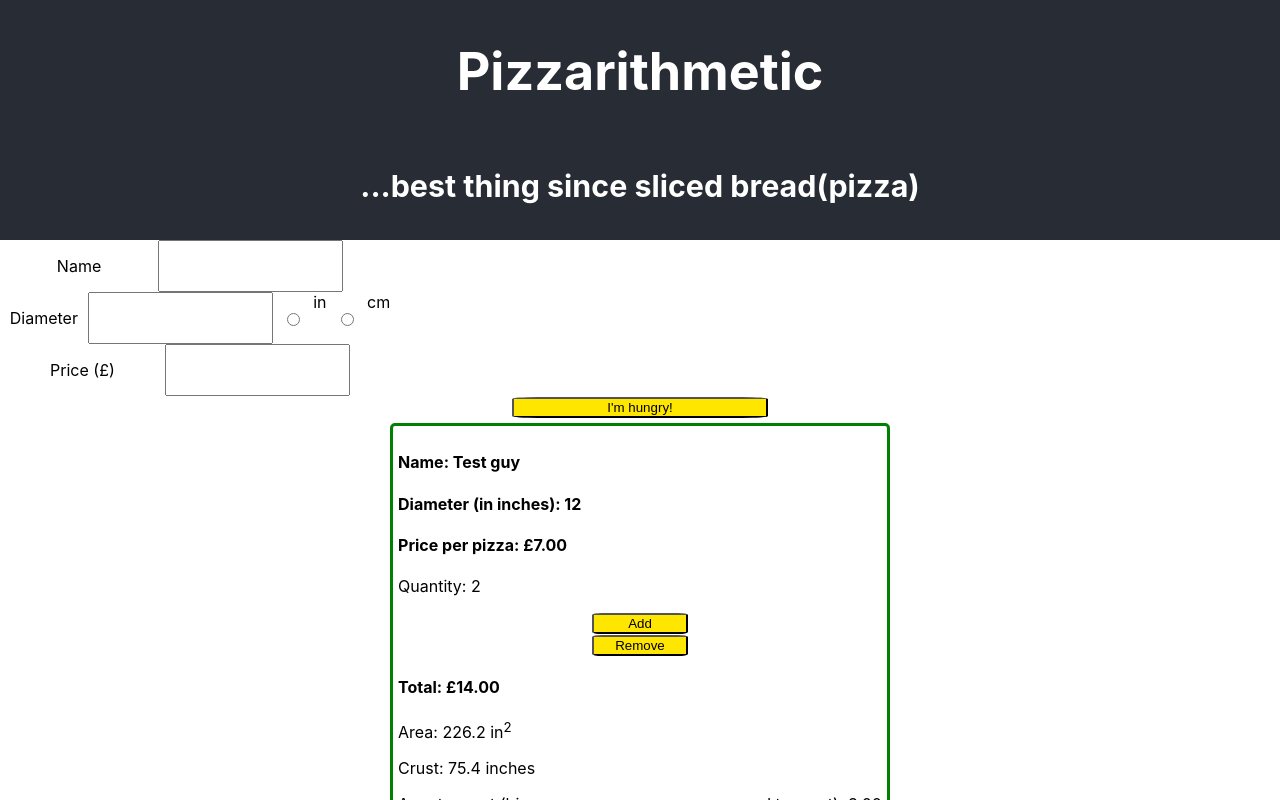
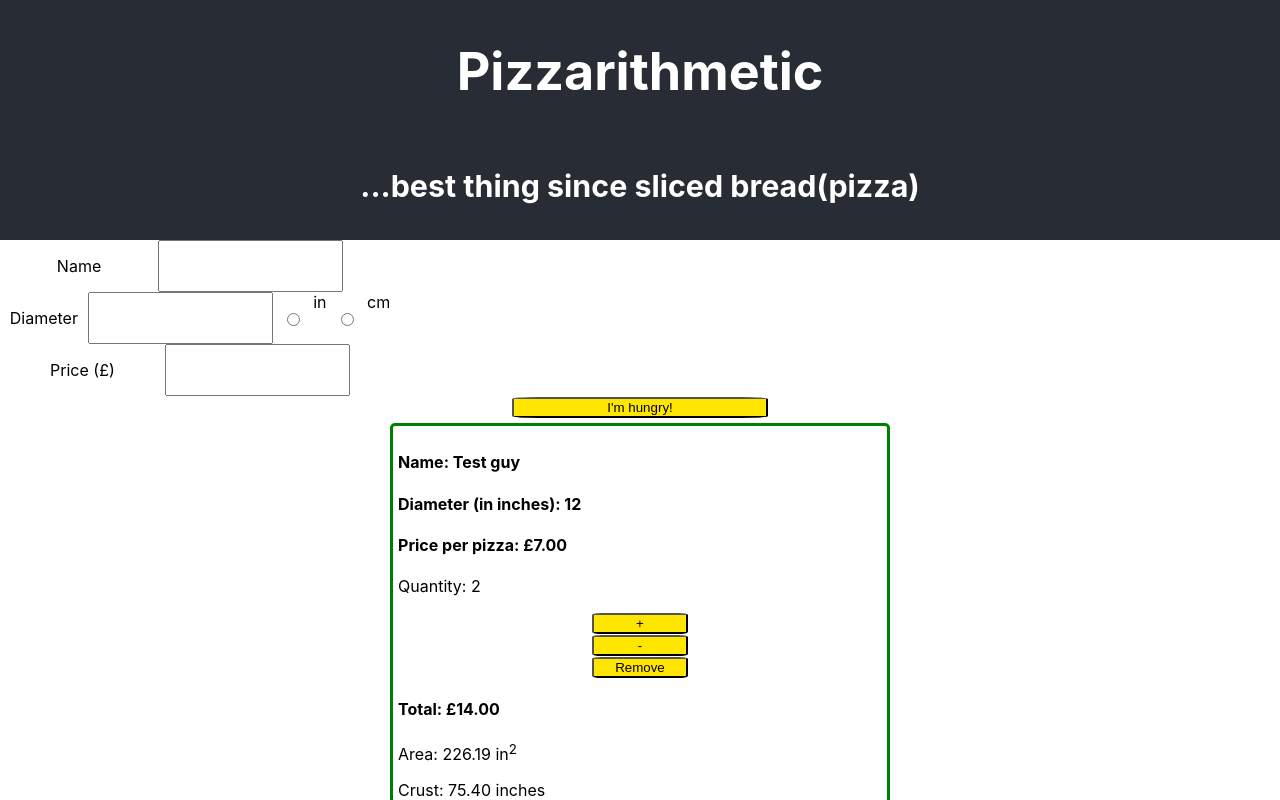
Before and after one commit to spwhittaker/pizza-maths, a React (Create React App) app: page / in a window 1280 px wide. Shown: the top 800 px of the page. Built offline with nearby package versions, Linux system fonts and the light colour scheme.

Commit message:
add, minus and remove buttons added

```diff
--- a/src/App.js
+++ b/src/App.js
@@ -19,10 +19,10 @@ class App extends React.Component {
         }
       ]
     };
-    this.handleChange = this.handleChange.bind(this);
+    this.handlePizzaInput = this.handlePizzaInput.bind(this);
   }
 
-  handleChange(e) {
+  handlePizzaInput(e) {
     if (
       !this.state.pizzas.some(
         obj =>
@@ -33,13 +33,31 @@ class App extends React.Component {
     }
   }
 
-  handleRemove(e) {
-    console.log(e.props.key);
-  }
+  handleRemove = e => {
+    this.setState({
+      pizzas: this.state.pizzas.filter(arrPizza => arrPizza.pizzaId !== e)
+    });
+  };
 
-  handleAdd(e) {
-    console.log("add");
-  }
+  handleAdd = e => {
+    let foundPizza = this.state.pizzas.find(arrPizza => arrPizza.pizzaId === e);
+    let pizzaIndex = this.state.pizzas.indexOf(foundPizza);
+    foundPizza.quantity += 1;
+    const newPizzas = [...this.state.pizzas];
+    newPizzas[pizzaIndex] = foundPizza;
+    this.setState({ pizzas: newPizzas });
+  };
+
+  handleMinus = e => {
+    let foundPizza = this.state.pizzas.find(arrPizza => arrPizza.pizzaId === e);
+    let pizzaIndex = this.state.pizzas.indexOf(foundPizza);
+    if (foundPizza.quantity > 1) {
+      foundPizza.quantity -= 1;
+      const newPizzas = [...this.state.pizzas];
+      newPizzas[pizzaIndex] = foundPizza;
+      this.setState({ pizzas: newPizzas });
+    }
+  };
 
   render() {
     return (
@@ -49,10 +67,15 @@ class App extends React.Component {
           <h3>...best thing since sliced bread(pizza)</h3>
         </header>
         <InputForm
-          updatePizzas={this.handleChange}
+          updatePizzas={this.handlePizzaInput}
           pizzas={this.state.pizzas}
         />
-        <PizzaCards pizzas={this.state.pizzas} addButton={this.handleAdd} />
+        <PizzaCards
+          pizzas={this.state.pizzas}
+          addButton={this.handleAdd}
+          removeButton={this.handleRemove}
+          minusButton={this.handleMinus}
+        />
       </div>
     );
   }
--- a/src/Components/InputForm.jsx
+++ b/src/Components/InputForm.jsx
@@ -23,7 +23,8 @@ class InputForm extends Component {
       diameter: inchesVal,
       price: this.state.priceInput,
       quantity: 1,
-      key: pizzaId
+      key: pizzaId,
+      pizzaId: pizzaId
     };
     this.props.updatePizzas(newPizza);
   };
--- a/src/Components/PizzaCard.jsx
+++ b/src/Components/PizzaCard.jsx
@@ -6,7 +6,9 @@ const PizzaCard = ({
   price,
   quantity,
   pizzaId,
-  addButtonClick
+  addButtonClick,
+  minusButtonClick,
+  removeButtonClick
 }) => {
   let roundedDiameter;
   if (diameter % 1 === 0) {
@@ -14,8 +16,8 @@ const PizzaCard = ({
   } else {
     roundedDiameter = Number(diameter).toFixed(1);
   }
-  const area = (Math.PI * Math.pow(diameter / 2, 2)).toFixed(2);
-  const circumference = (Math.PI * diameter).toFixed(2);
+  const area = Math.PI * Math.pow(diameter / 2, 2);
+  const circumference = Math.PI * diameter;
   return (
     <div className="PizzaCard" key={pizzaId}>
       <h4>Name: {name}</h4>
@@ -23,13 +25,25 @@ const PizzaCard = ({
       <h4>Price per pizza: £{Number(price).toFixed(2)}</h4>
       <span>
         <p>Quantity: {quantity}</p>
-        <button type="button" className="addButton" onClick={addButtonClick}>
-          Add
+        <button
+          type="button"
+          className="addButton"
+          onClick={() => addButtonClick(pizzaId)}
+        >
+          +
+        </button>
+        <button
+          type="button"
+          className="minusButton"
+          onClick={() => minusButtonClick(pizzaId)}
+        >
+          -
         </button>
         <button
           type="button"
           className="removeButton"
           id={"removeButton for " + pizzaId}
+          onClick={() => removeButtonClick(pizzaId)}
         >
           Remove
         </button>
@@ -37,9 +51,9 @@ const PizzaCard = ({
 
       <h4>Total: £{Number(price * quantity).toFixed(2)}</h4>
       <p>
-        Area: {area * quantity} in<sup>2</sup>
+        Area: {(area * quantity).toFixed(2)} in<sup>2</sup>
       </p>
-      <p>Crust: {circumference * quantity} inches</p>
+      <p>Crust: {(circumference * quantity).toFixed(2)} inches</p>
       <p>
         Area to crust (bigger means more area compared to crust):{" "}
         {((area * quantity) / (circumference * quantity)).toFixed(2)}
--- a/src/Components/PizzaCards.jsx
+++ b/src/Components/PizzaCards.jsx
@@ -6,32 +6,26 @@ import "../styles/PizzaCards.css";
 class PizzaCards extends Component {
   constructor(props) {
     super(props);
-    this.state = {
-      pizzas: this.props.pizzas
-    };
-  }
-
-  componentDidUpdate(prevProps) {
-    if (prevProps.pizzas !== this.props.pizzas) {
-      this.setState({ pizzas: this.props.pizzas });
-    }
   }
 
   render() {
     return (
       <div>
         <div className="AllPizzas">
-          {this.state.pizzas.map(pie => {
+          {this.props.pizzas.map((pie, index) => {
             return (
               <PizzaCard
                 {...pie}
                 pizzaId={pie.pizzaId}
                 addButtonClick={this.props.addButton}
+                minusButtonClick={this.props.minusButton}
+                removeButtonClick={this.props.removeButton}
               />
             );
           })}
         </div>
         <span>
+          {this.props.pizzas.length > 0 && (
             <h2>
               Total: £
               {this.props.pizzas
@@ -39,6 +33,8 @@ class PizzaCards extends Component {
                 .reduce((total, currentPizza) => total + currentPizza)
                 .toFixed(2)}
             </h2>
+          )}
+          {this.props.pizzas.length === 0 && <h1>Add some pizzas!</h1>}
         </span>
       </div>
     );
```
Lines whose indentation alone changed are shown as unchanged.
